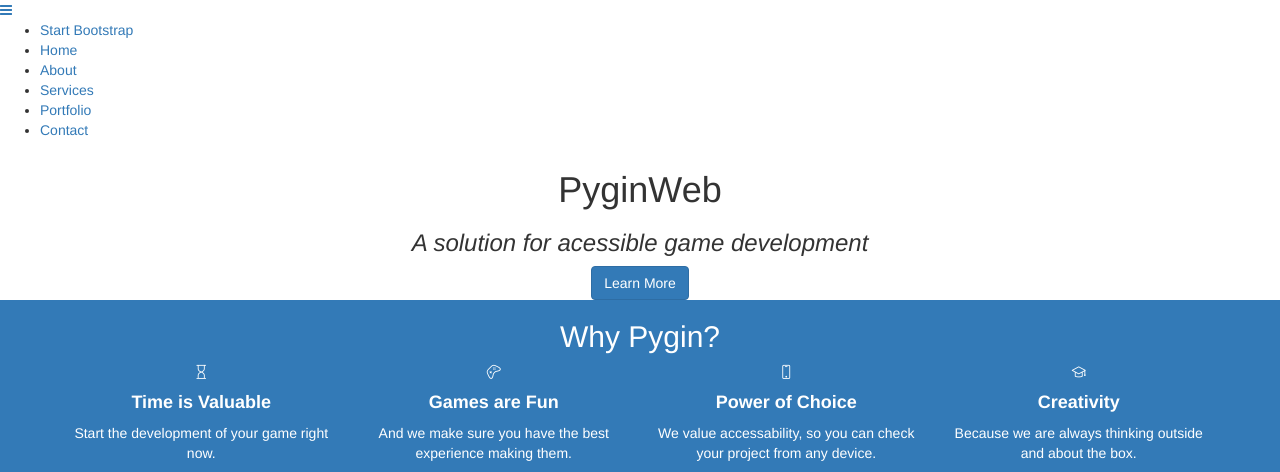
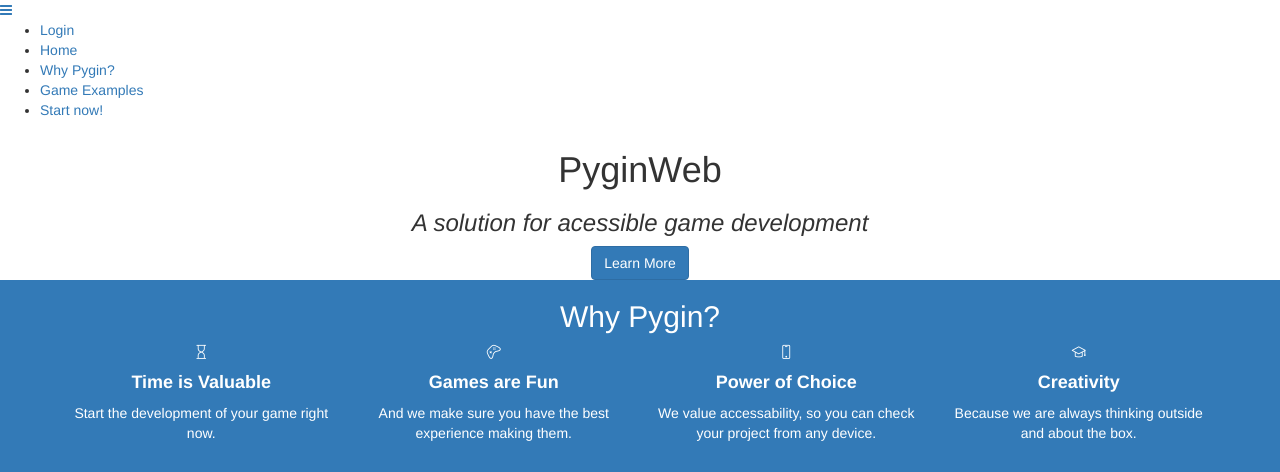
Before and after one commit to CarlosMatheus/PyginWeb, a Django app: template templates/home.html in a window 1280 px wide; the page is wider, and only the part inside the window is pictured. Shown: the top 472 px of that part. Run offline with Django 3.2, Linux system fonts and the light colour scheme; the template is opened without the code that fills it, so the values that code supplies are empty; some libraries are stand-ins or nearby versions.

Commit message:
Add new landing page

```diff
--- a/templates/home.html
+++ b/templates/home.html
@@ -31,22 +31,19 @@
     <nav id="sidebar-wrapper">
       <ul class="sidebar-nav">
         <li class="sidebar-brand">
-          <a class="js-scroll-trigger" href="#page-top">Start Bootstrap</a>
+          <a class="js-scroll-trigger" href="/login/">Login</a>
         </li>
         <li class="sidebar-nav-item">
           <a class="js-scroll-trigger" href="#page-top">Home</a>
         </li>
         <li class="sidebar-nav-item">
-          <a class="js-scroll-trigger" href="#about">About</a>
+          <a class="js-scroll-trigger" href="#services">Why Pygin?</a>
         </li>
         <li class="sidebar-nav-item">
-          <a class="js-scroll-trigger" href="#services">Services</a>
+          <a class="js-scroll-trigger" href="#portfolio">Game Examples</a>
         </li>
         <li class="sidebar-nav-item">
-          <a class="js-scroll-trigger" href="#portfolio">Portfolio</a>
-        </li>
-        <li class="sidebar-nav-item">
-          <a class="js-scroll-trigger" href="#contact">Contact</a>
+          <a class="js-scroll-trigger" href="#contact">Start now!</a>
         </li>
       </ul>
     </nav>
@@ -114,7 +111,7 @@
     </section>
 
     <!-- Call to Action -->
-    <section class="content-section bg-primary text-white">
+    <section class="content-section bg-primary text-white" id="portfolio">
       <div class="container text-center">
         <div class="content-section-heading">
           <h2 class="mb-4">Our Game Examples</h2>
@@ -124,7 +121,7 @@
             <div class="plc-hldr"></div>
         <div class="row no-gutters">
           <div class="col-lg-5">
-            <a class="portfolio-item" href="#">
+            <a class="portfolio-item" href="https://github.com/CarlosMatheus/Balance">
               <span class="caption">
                 <span class="caption-content">
                   <h2>Balance</h2>
@@ -156,12 +153,12 @@
     </section>
 
     <!-- Callout -->
-    <section class="callout">
+    <section class="callout" id="contact">
       <div class="container text-center">
         <h2 class="mx-auto mb-5">Make your next game
           <em>right now</em>
           !</h2>
-        <a class="btn btn-primary btn-xl" href="https://startbootstrap.com/template-overviews/stylish-portfolio/">Go to editor!</a>
+        <a class="btn btn-primary btn-xl" href="/login/">Go to editor!</a>
       </div>
     </section>
 
@@ -170,22 +167,12 @@
       <div class="container">
         <ul class="list-inline mb-5">
           <li class="list-inline-item">
-            <a class="social-link rounded-circle text-white mr-3" href="#">
-              <i class="icon-social-facebook"></i>
-            </a>
-          </li>
-          <li class="list-inline-item">
-            <a class="social-link rounded-circle text-white mr-3" href="#">
-              <i class="icon-social-twitter"></i>
-            </a>
-          </li>
-          <li class="list-inline-item">
             <a class="social-link rounded-circle text-white" href="https://github.com/CarlosMatheus/PyginWeb">
               <i class="icon-social-github"></i>
             </a>
           </li>
         </ul>
-        <p class="text-muted small mb-0">Copyright &copy; Your Website 2017</p>
+        <p class="text-muted small mb-0">Copyright &copy; PyginWeb 2018</p>
       </div>
     </footer>
 
--- a/webapp/urls.py
+++ b/webapp/urls.py
@@ -27,6 +27,6 @@ urlpatterns = [
     path('login/', login, {'template_name': 'login.html'}),
     path('logout/', logout, {'next_page': '/'}),
     path('api/', include('editor.urls')),
-    path('home/', TemplateView.as_view(template_name="home.html")),
+    path('', TemplateView.as_view(template_name="home.html")),
     url(r'^', TemplateView.as_view(template_name="index.html")),
 ]
```
